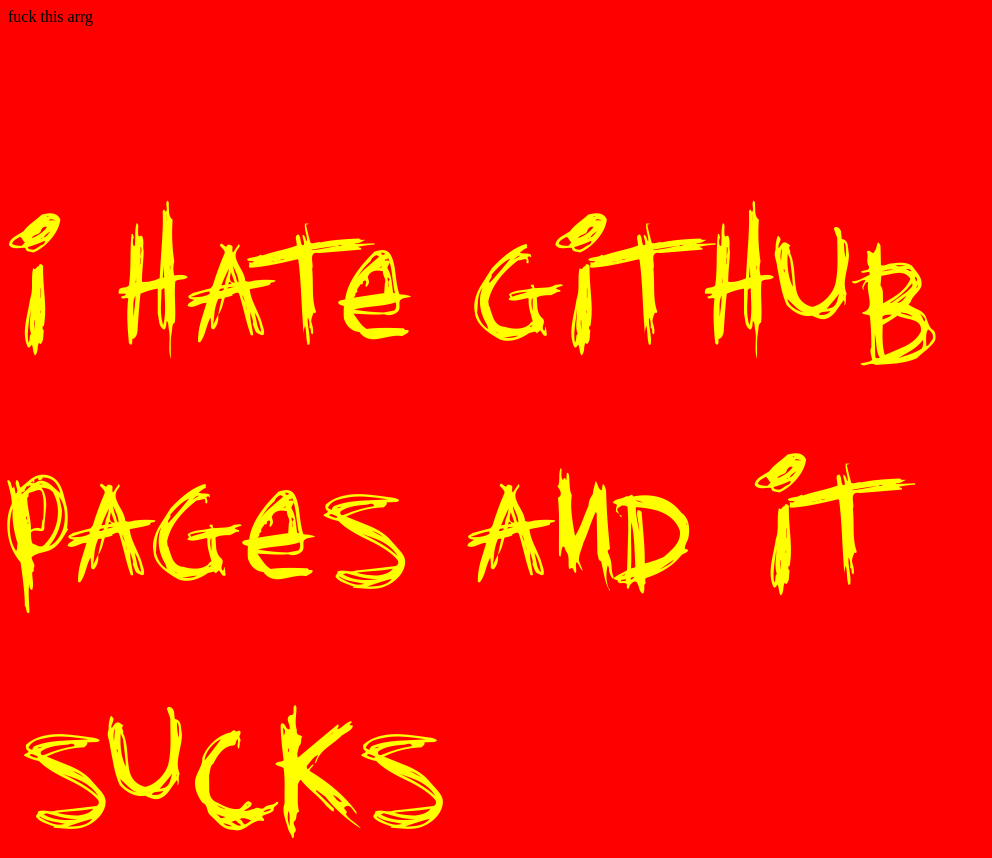
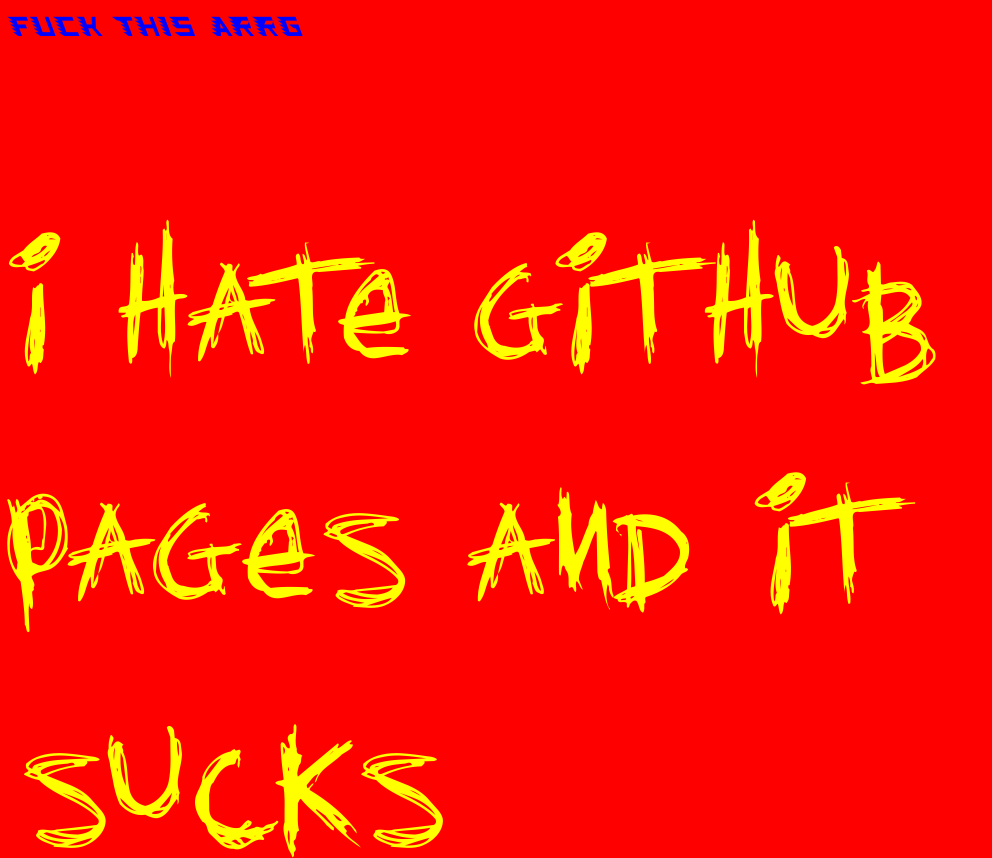
Before and after one commit to Fangknife/fangknife, a plain HTML site: page index.html in a window 1280 px wide. Shown: the top 858 px of the page, without its empty margins (0-992 px from the left). Drawn offline with Linux system fonts and the light colour scheme; files whose address does not match are found by name.

Commit message:
Update styles.css

```diff
--- a/styles.css
+++ b/styles.css
@@ -6,9 +6,9 @@ p {
     color: yellow;
     font-size: 150px;
 }
-ul{
+h{
 font-family: speedattack;
-color:black;
+color:blue;
 font-size: 40px;
 }
 @font-face {
```
